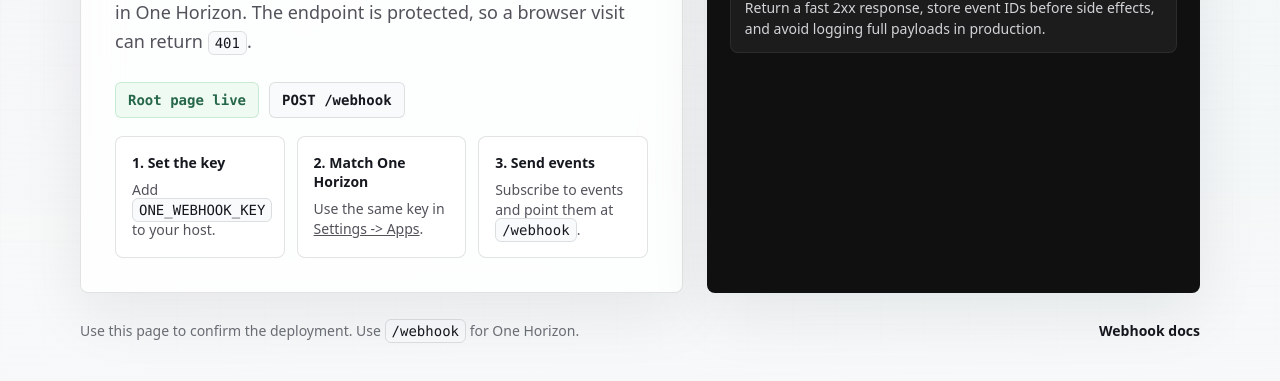
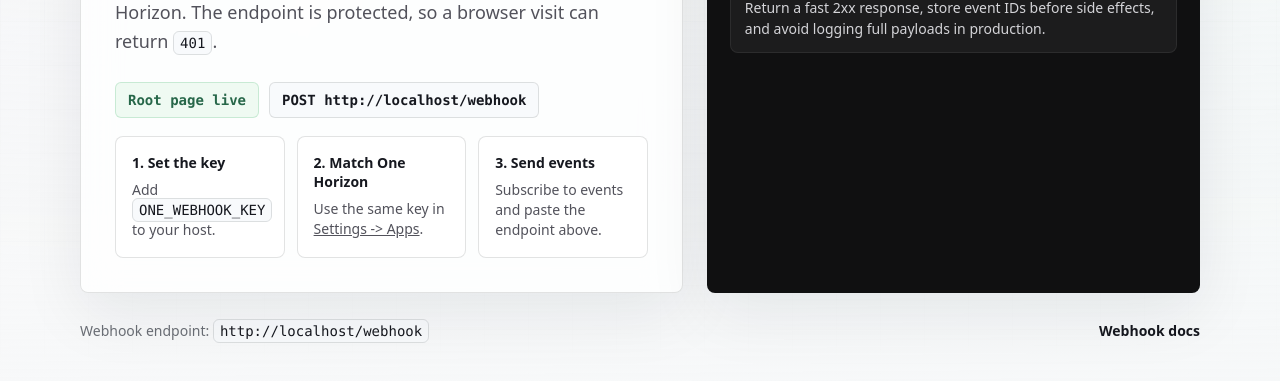
Before and after one commit to onehorizonai/webhook-template-vercel, a website: page public/index.html in a window 1280 px wide. Shown: the part 419-800 px from the top of the page. Drawn offline with Linux system fonts and the light colour scheme.

Commit message:
Show deployed webhook URL on status page

```diff
--- a/public/index.html
+++ b/public/index.html
@@ -155,6 +155,13 @@
       .pill {
         padding: 9px 12px;
         font-weight: 650;
+      }
+
+      .endpoint-url,
+      .inline-url {
+        max-width: 100%;
+        overflow-wrap: anywhere;
+        white-space: normal;
       }
 
       .pill.ok {
@@ -368,13 +375,13 @@
           <p class="eyebrow">Webhook receiver</p>
           <h1>Ready for One Horizon events.</h1>
           <p class="lede">
-            This deployment is online. Use <code>/webhook</code> as the endpoint URL in One Horizon.
+            This deployment is online. Copy the endpoint below into One Horizon.
             The endpoint is protected, so a browser visit can return <code>401</code>.
           </p>
 
-          <div class="endpoint" aria-label="Endpoint status">
+          <div class="endpoint" aria-label="Webhook endpoint">
             <span class="pill ok">Root page live</span>
-            <span class="pill">POST /webhook</span>
+            <span class="pill endpoint-url">POST <span data-webhook-url>/webhook</span></span>
           </div>
 
           <div class="steps" aria-label="Setup steps">
@@ -388,7 +395,7 @@
             </div>
             <div class="step">
               <strong>3. Send events</strong>
-              <span>Subscribe to events and point them at <code>/webhook</code>.</span>
+              <span>Subscribe to events and paste the endpoint above.</span>
             </div>
           </div>
         </div>
@@ -398,7 +405,7 @@
             <div class="lights" aria-hidden="true"><span></span><span></span><span></span></div>
             <span>CloudEvents JSON</span>
           </div>
-          <pre><span class="token">POST</span> /webhook
+          <pre><span class="token">POST</span> <span data-webhook-url>/webhook</span>
 <span class="token">content-type</span>: <span class="value">application/cloudevents+json</span>
 <span class="token">x-one-webhook-key</span>: <span class="value">your_webhook_key</span>
 <span class="token">x-one-event-type</span>: <span class="value">task.created</span>
@@ -410,9 +417,16 @@
       </section>
 
       <footer class="footer">
-        <span>Use this page to confirm the deployment. Use <code>/webhook</code> for One Horizon.</span>
+        <span>Webhook endpoint: <code class="inline-url" data-webhook-url>/webhook</code></span>
         <a href="https://onehorizon.ai/docs/integrations/webhooks">Webhook docs</a>
       </footer>
     </main>
+    <script>
+      const webhookUrl = new URL('/webhook', window.location.href).href
+
+      for (const element of document.querySelectorAll('[data-webhook-url]')) {
+        element.textContent = webhookUrl
+      }
+    </script>
   </body>
 </html>
```
